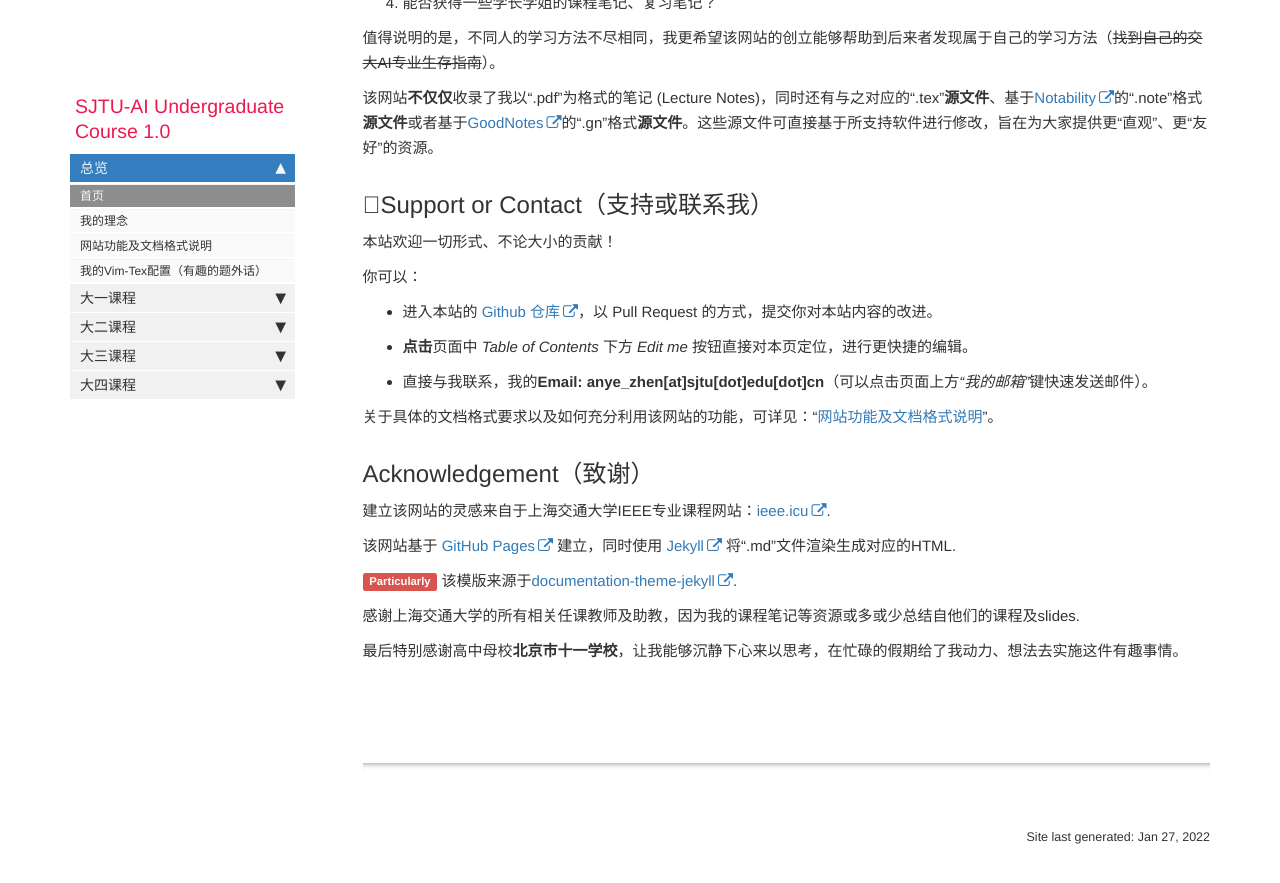
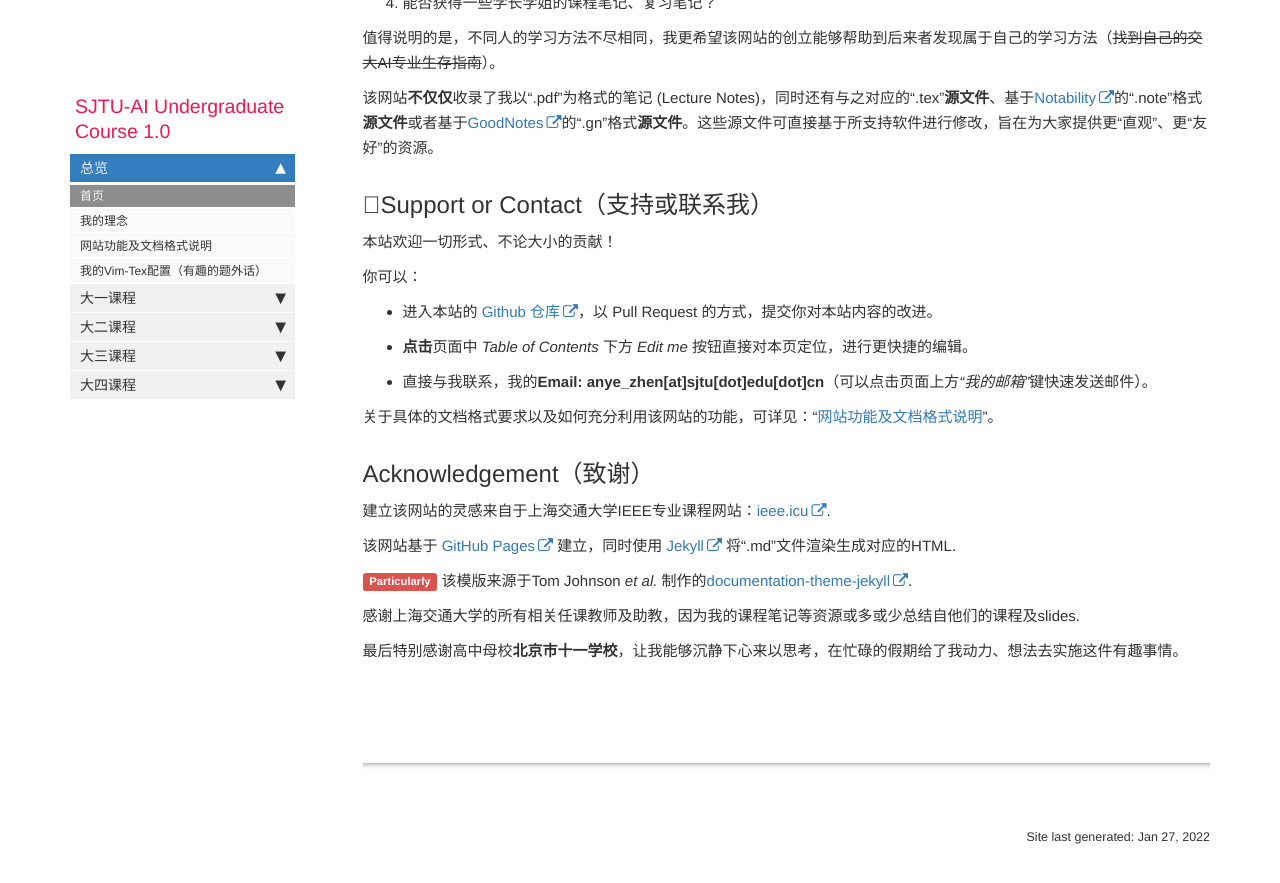
Before and after one commit to aisjtu/aisjtu.github.io, a Jekyll site: the page built from docs/index.md, in a window 1280 px wide and 900 px high, scrolled down 751 px. Shown: the top 883 px of the window. Built offline with Jekyll 4.4.1, drawn with Linux system fonts in a browser that asks for light colours; comment, search, counter and statistics services are not loaded.

Commit message:
Update index.md

```diff
--- a/docs/index.md
+++ b/docs/index.md
@@ -49,7 +49,7 @@ permalink: index.html
 
 该网站基于 [GitHub Pages](https://pages.github.com) 建立，同时使用 [Jekyll](https://jekyllrb.com) 将“.md”文件渲染生成对应的HTML.
 
-<span class="label label-danger">Particularly</span> 该模版来源于[documentation-theme-jekyll](https://github.com/tomjoht/documentation-theme-jekyll).
+<span class="label label-danger">Particularly</span> 该模版来源于Tom Johnson *et al.* 制作的[documentation-theme-jekyll](https://github.com/tomjoht/documentation-theme-jekyll).
 
 感谢上海交通大学的所有相关任课教师及助教，因为我的课程笔记等资源或多或少总结自他们的课程及slides.
 
```
